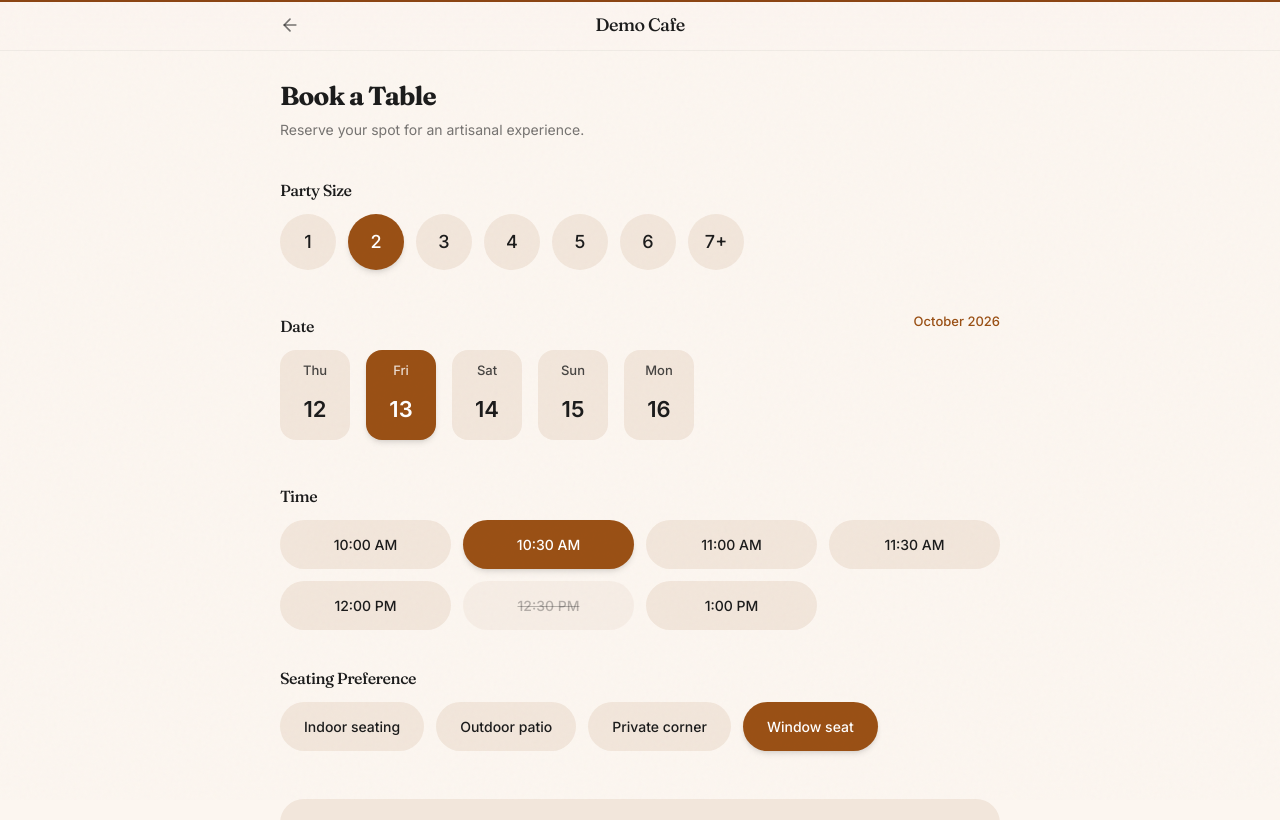
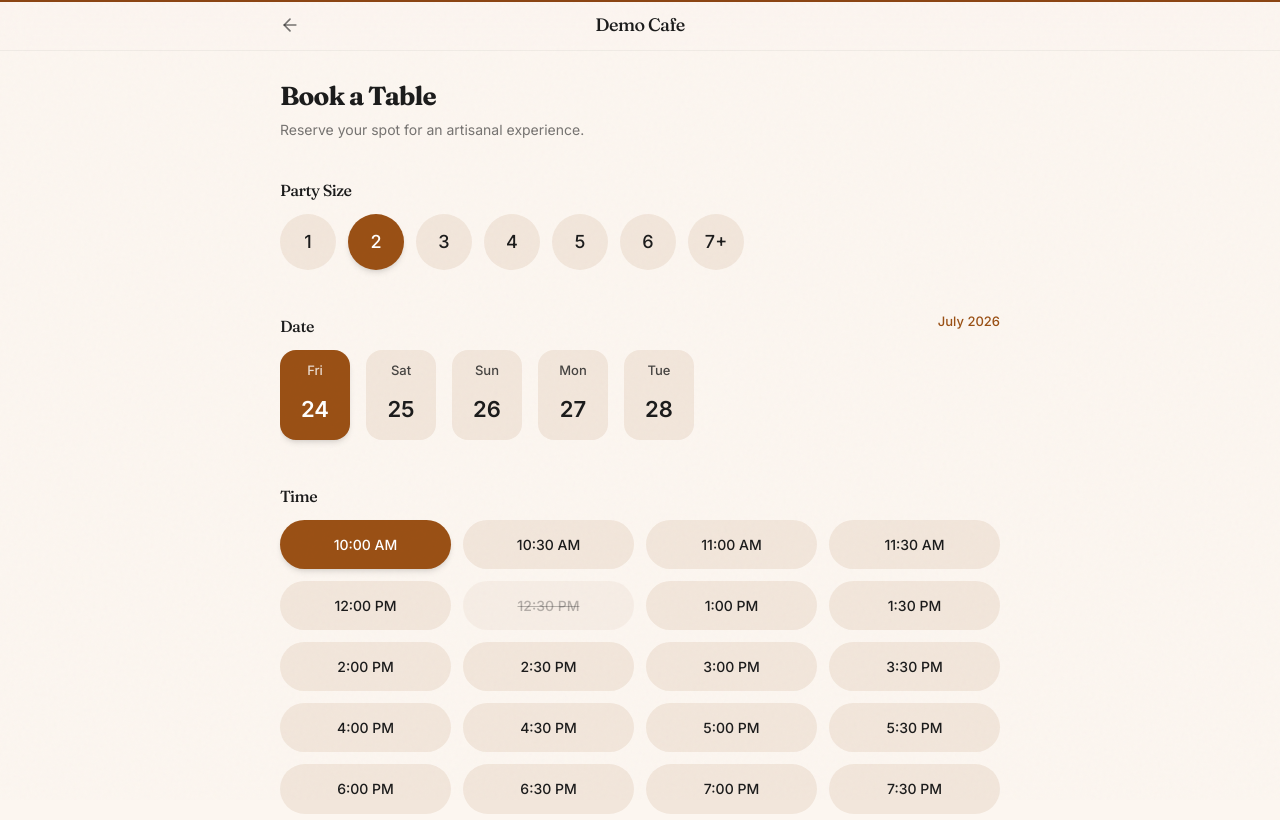
Before and after one commit to KenilPatel-30/DemoWebsite, a Next.js app: page /reserve in a window 1280 px wide. Shown: the top 820 px of the page. Built offline with nearby package versions, Linux system fonts and the light colour scheme.

Commit message:
Fix dynamic dates on standalone reserve page

```diff
--- a/app/reserve/page.tsx
+++ b/app/reserve/page.tsx
@@ -1,6 +1,6 @@
 "use client";
 
-import { useState } from "react";
+import { useState, useMemo } from "react";
 import { Check, CalendarDays, Users, Armchair, Navigation, ArrowLeft, CheckCircle } from "lucide-react";
 import { motion } from "framer-motion";
 import Link from "next/link";
@@ -9,9 +9,43 @@ import { SITE } from "@/lib/site";
 export default function ReservePage() {
   const [step, setStep] = useState<"book" | "confirm">("book");
 
+  const dates = useMemo(() => {
+    const arr = [];
+    const today = new Date();
+    for (let i = 0; i < 5; i++) {
+      const d = new Date(today);
+      d.setDate(today.getDate() + i);
+      arr.push({
+        day: d.toLocaleDateString("en-US", { weekday: "short" }),
+        date: d.getDate().toString(),
+        fullDate: d.toLocaleDateString("en-US", { month: "long", day: "numeric", year: "numeric" }),
+      });
+    }
+    return arr;
+  }, []);
+
+  const times = useMemo(() => {
+    const arr = [];
+    let currentHour = 10;
+    let currentMinute = 0;
+    while (currentHour < 21) {
+      const ampm = currentHour >= 12 ? 'PM' : 'AM';
+      const displayHour = currentHour > 12 ? currentHour - 12 : currentHour;
+      const displayMinute = currentMinute === 0 ? '00' : '30';
+      arr.push(`${displayHour}:${displayMinute} ${ampm}`);
+
+      currentMinute += 30;
+      if (currentMinute >= 60) {
+        currentMinute = 0;
+        currentHour++;
+      }
+    }
+    return arr;
+  }, []);
+
   const [partySize, setPartySize] = useState("2");
-  const [date, setDate] = useState("13");
-  const [time, setTime] = useState("10:30 AM");
+  const [selectedDate, setSelectedDate] = useState(dates[0].fullDate);
+  const [time, setTime] = useState(times[0]);
   const [seating, setSeating] = useState("Window seat");
 
   const [name, setName] = useState("");
@@ -21,6 +55,11 @@ export default function ReservePage() {
   const handleConfirm = () => {
     setStep("confirm");
   };
+
+  const currentMonthYear = useMemo(() => {
+    const d = new Date(selectedDate);
+    return d.toLocaleDateString("en-US", { month: "long", year: "numeric" });
+  }, [selectedDate]);
 
   if (step === "confirm") {
     return (
@@ -48,7 +87,7 @@ export default function ReservePage() {
               <CalendarDays className="w-5 h-5 text-ink/60 mt-0.5" />
               <div>
                 <span className="text-[13px] font-medium text-ink/60 block mb-0.5">Date & Time</span>
-                <span className="text-[16px] font-medium text-ink">October {date}, 2026, {time}</span>
+                <span className="text-[16px] font-medium text-ink">{selectedDate} at {time}</span>
               </div>
             </div>
 
@@ -125,21 +164,15 @@ export default function ReservePage() {
         <div className="mb-10">
           <div className="flex justify-between items-end mb-4">
             <h2 className="text-[16px] font-medium text-ink">Date</h2>
-            <span className="text-[13px] text-[#9A5015] font-medium">October 2026</span>
+            <span className="text-[13px] text-[#9A5015] font-medium">{currentMonthYear}</span>
           </div>
           <div className="flex gap-4 overflow-x-auto no-scrollbar pb-2 snap-x -mx-6 px-6 md:mx-0 md:px-0">
-            {[
-              { day: "Thu", date: "12" },
-              { day: "Fri", date: "13" },
-              { day: "Sat", date: "14" },
-              { day: "Sun", date: "15" },
-              { day: "Mon", date: "16" }
-            ].map(d => (
+            {dates.map(d => (
               <button
-                key={d.date}
-                onClick={() => setDate(d.date)}
+                key={d.fullDate}
+                onClick={() => setSelectedDate(d.fullDate)}
                 className={`w-[70px] h-[90px] shrink-0 snap-start rounded-2xl flex flex-col items-center justify-center gap-2 transition-colors ${
-                  date === d.date
+                  selectedDate === d.fullDate
                     ? "bg-[#9A5015] text-white shadow-md"
                     : "bg-[#f2e6db] text-ink hover:bg-[#ebdccc]"
                 }`}
@@ -155,7 +188,7 @@ export default function ReservePage() {
         <div className="mb-10">
           <h2 className="text-[16px] font-medium text-ink mb-4">Time</h2>
           <div className="grid grid-cols-2 min-[400px]:grid-cols-3 sm:grid-cols-4 gap-3">
-            {["10:00 AM", "10:30 AM", "11:00 AM", "11:30 AM", "12:00 PM", "12:30 PM", "1:00 PM"].map((t, i) => (
+            {times.map((t, i) => (
               <button
                 key={t}
                 onClick={() => setTime(t)}
```
